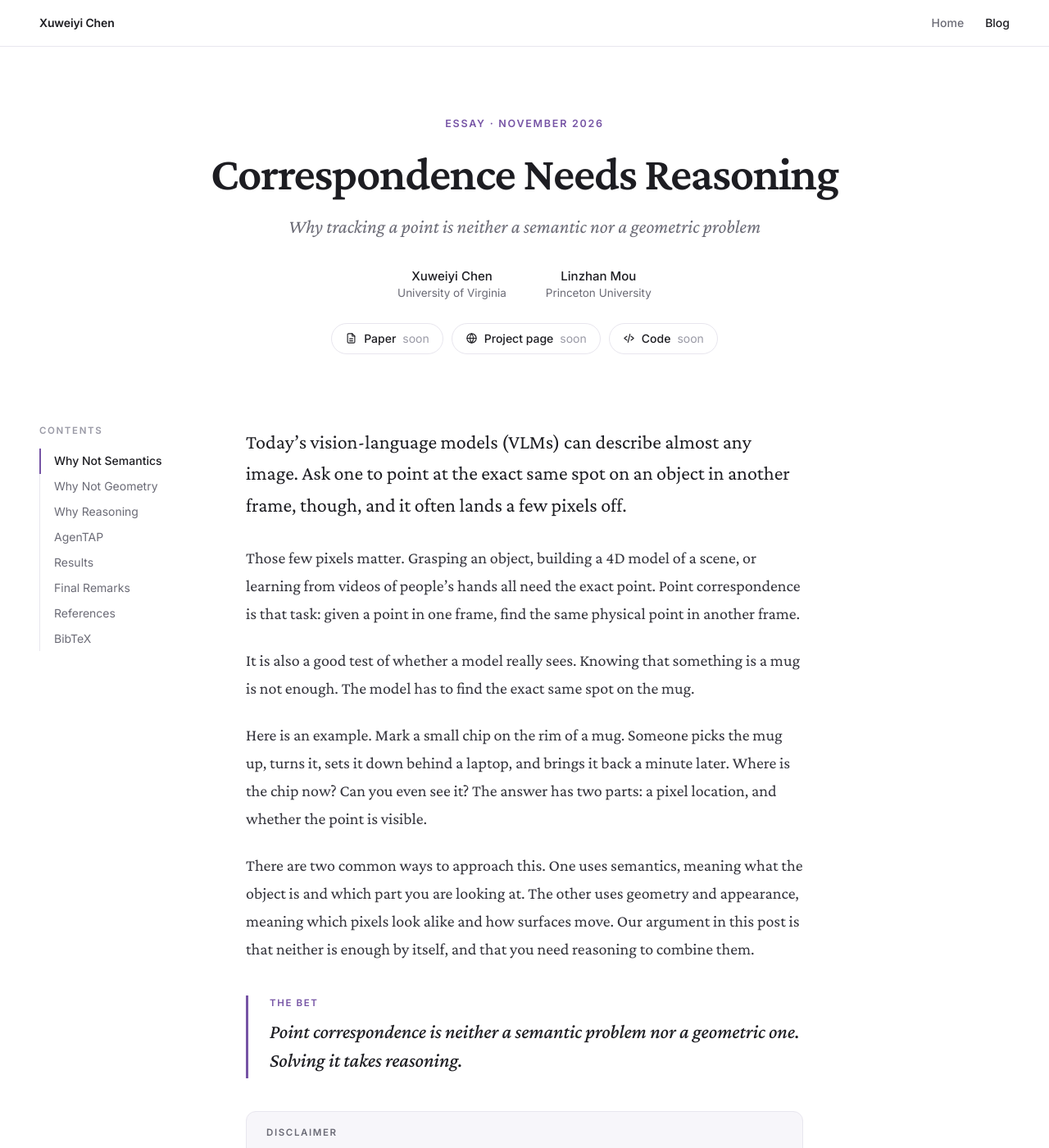
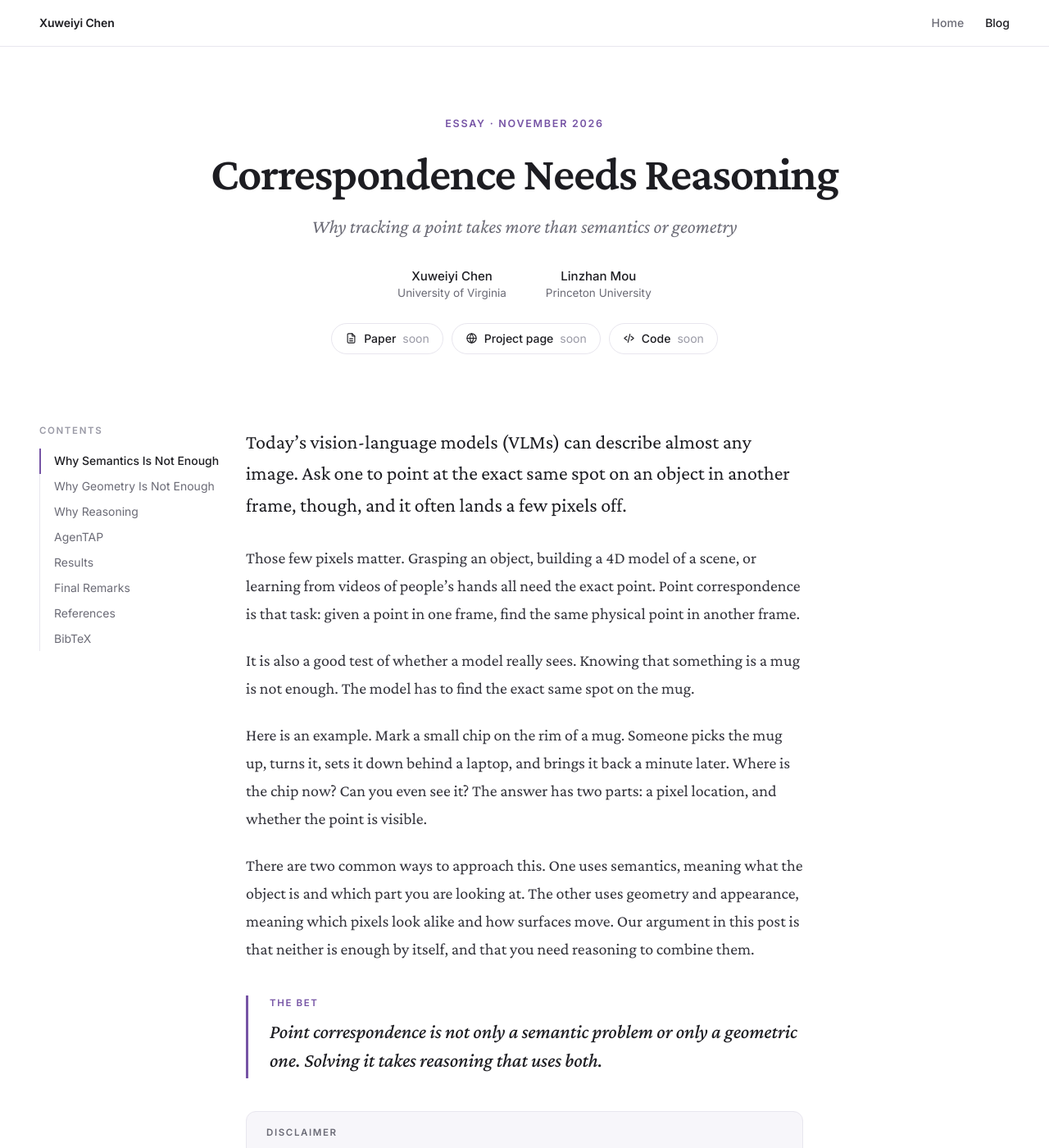
Before and after one commit to XuweiyiChen/xuweiyichen.github.io, a Jekyll site: the page blog/agentap/index.html, which Jekyll copies as it is, in a window 1280 px wide and 1400 px high. Shown: the whole window at 82% size. Built offline with Jekyll 4.4.1, drawn with Linux system fonts in a browser that asks for light colours; some of the changed text lies outside the part shown.

Commit message:
Blog: cite POPE instead of our own paper; the bet, subtitle and headings say neither view is enough alone; the semantics evidence names the one-look limit; Final Remarks mentions EgoTAP-4D

```diff
--- a/_data/blog.yml
+++ b/_data/blog.yml
@@ -1,7 +1,7 @@
 # Blog posts shown in the Blog section of the homepage (_includes/blog.md), newest first.
 posts:
   - title: "Correspondence Needs Reasoning"
-    subtitle: "Why tracking a point is neither a semantic nor a geometric problem"
+    subtitle: "Why tracking a point takes more than semantics or geometry"
     date: "Nov. 2026"
     link: ./blog/agentap/
     image: ./assets/img/teaser_agentap.jpg
--- a/blog/agentap/index.html
+++ b/blog/agentap/index.html
@@ -4,9 +4,9 @@
   <meta charset="UTF-8">
   <meta name="viewport" content="width=device-width, initial-scale=1">
   <title>Correspondence Needs Reasoning | Xuweiyi Chen</title>
-  <meta name="description" content="Why tracking a point is neither a semantic nor a geometric problem.">
+  <meta name="description" content="Why tracking a point takes more than semantics or geometry.">
   <meta property="og:title" content="Correspondence Needs Reasoning">
-  <meta property="og:description" content="Why tracking a point is neither a semantic nor a geometric problem.">
+  <meta property="og:description" content="Why tracking a point takes more than semantics or geometry.">
   <meta property="og:image" content="https://xuweiyichen.github.io/blog/agentap/img/teaser.jpg">
   <link rel="icon" media="(prefers-color-scheme:light)" href="../../assets/img/favicon.png" type="image/png">
   <link rel="icon" media="(prefers-color-scheme:dark)" href="../../assets/img/favicon-dark.png" type="image/png">
@@ -84,7 +84,7 @@
     /* Body */
     .page {
       max-width: 1240px; margin: 0 auto; padding: 88px 28px 120px;
-      display: grid; grid-template-columns: 1fr minmax(0, var(--text)) 1fr; column-gap: 72px;
+      display: grid; grid-template-columns: minmax(0, 1fr) minmax(0, var(--text)) minmax(0, 1fr); column-gap: 72px;
     }
     nav.toc { grid-column: 1; position: sticky; top: 96px; align-self: start; }
     nav.toc .label { font: 600 11.5px/1 var(--sans); letter-spacing: .14em; text-transform: uppercase; color: var(--faint); margin: 0 0 16px; }
@@ -267,7 +267,7 @@
   <header class="hero">
     <div class="kicker">Essay &middot; November 2026</div>
     <h1>Correspondence Needs Reasoning</h1>
-    <p class="subtitle">Why tracking a point is neither a semantic nor a geometric problem</p>
+    <p class="subtitle">Why tracking a point takes more than semantics or geometry</p>
     <div class="authors">
       <div class="author">
         <div class="who"><a href="../../">Xuweiyi Chen</a></div>
@@ -289,8 +289,8 @@
     <nav class="toc" aria-label="Contents">
       <div class="label">Contents</div>
       <ol>
-        <li><a href="#not-semantics">Why Not Semantics</a></li>
-        <li><a href="#not-geometry">Why Not Geometry</a></li>
+        <li><a href="#not-semantics">Why Semantics Is Not Enough</a></li>
+        <li><a href="#not-geometry">Why Geometry Is Not Enough</a></li>
         <li><a href="#reasoning">Why Reasoning</a></li>
         <li><a href="#agentap">AgenTAP</a></li>
         <li><a href="#results">Results</a></li>
@@ -317,7 +317,8 @@
 
       <div class="bet">
         <span class="tag">The bet</span>
-        <p>Point correspondence is neither a semantic problem nor a geometric one. Solving it takes reasoning.</p>
+        <p>Point correspondence is not only a semantic problem or only a geometric one. Solving it takes reasoning that
+          uses both.</p>
       </div>
 
       <div class="note">
@@ -326,7 +327,7 @@
           and some of it is opinion rather than established fact. We used an LLM to help edit the text.</p>
       </div>
 
-      <h2 id="not-semantics">Why Not Semantics</h2>
+      <h2 id="not-semantics">Why Semantics Is Not Enough</h2>
       <p>VLMs are very good at semantics. They can name objects, describe their parts, and
         tell you where things are in an image. So it is natural to ask whether they can also follow a point.</p>
       <p>The problem is that semantics answers a different question. It tells you what something is. Correspondence
@@ -334,8 +335,9 @@
         in different places. Even on a single mug, &ldquo;the rim near the handle&rdquo; describes an area, not one
         pixel.</p>
       <p>We see this when we ask VLMs directly. Given only the two images, GPT-6 Astra puts 87.1% of visible points
-        within 16 pixels of the correct location, but only 23.8% within one pixel. In other words, it usually finds the
-        right area but not the exact spot. Some of its other mistakes pick the same part on a similar-looking object, a
+        within 16 pixels of the correct location, but only 23.8% within one pixel. It usually finds the right area but not the exact spot. Part of the reason is that it looks at each image once, as a whole,
+        and cannot zoom in on the spot it has in mind. Understanding the scene gets it close. Getting the exact pixel takes a
+        closer look. Some of its other mistakes pick the same part on a similar-looking object, a
         known kind of VLM hallucination<sup class="cite"><a href="#ref-1">1</a></sup>.</p>
       <figure>
         <div class="prec" id="prec" role="img" aria-label="Share of visible points GPT-6 Astra places within 1, 2, 4, 8 and 16 pixels: direct prediction 23.8, 42.1, 64.3, 79.5, 87.1 percent, AgenTAP 40.2, 60.9, 78.2, 86.6, 91.0 percent"></div>
@@ -344,7 +346,7 @@
           helps most at one and two pixels.</figcaption>
       </figure>
 
-      <h2 id="not-geometry">Why Not Geometry</h2>
+      <h2 id="not-geometry">Why Geometry Is Not Enough</h2>
       <p>The other approach ignores what things are. Image matchers<sup class="cite"><a href="#ref-2">2</a>,<a href="#ref-3">3</a></sup> look for pixels that look alike in two
         views. Point trackers<sup class="cite"><a href="#ref-4">4</a>,<a href="#ref-5">5</a></sup> follow a surface from frame to frame using local appearance and smooth motion.
         When the surface stays in view and looks about the same, these methods are fast and accurate.</p>
```
Also changed, not shown: other parts of blog/agentap/index.html (+5 -4 lines).
